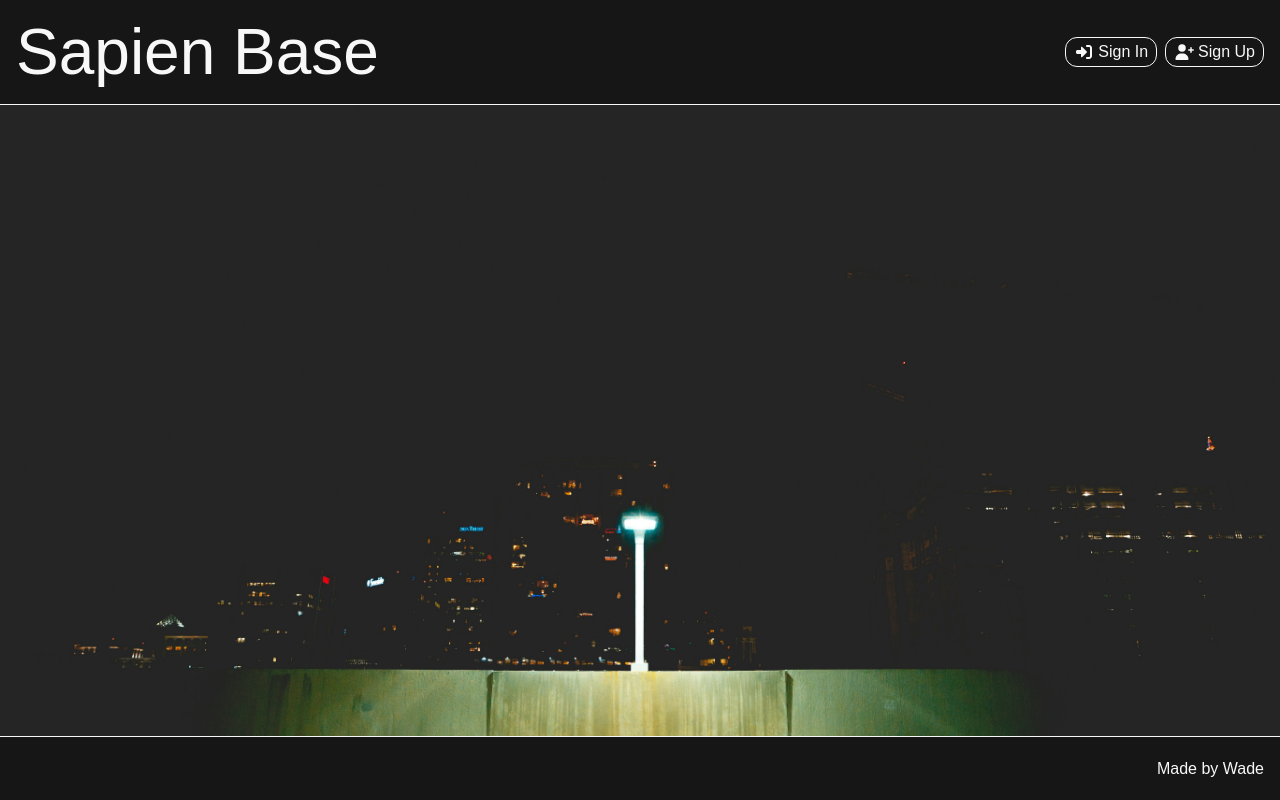
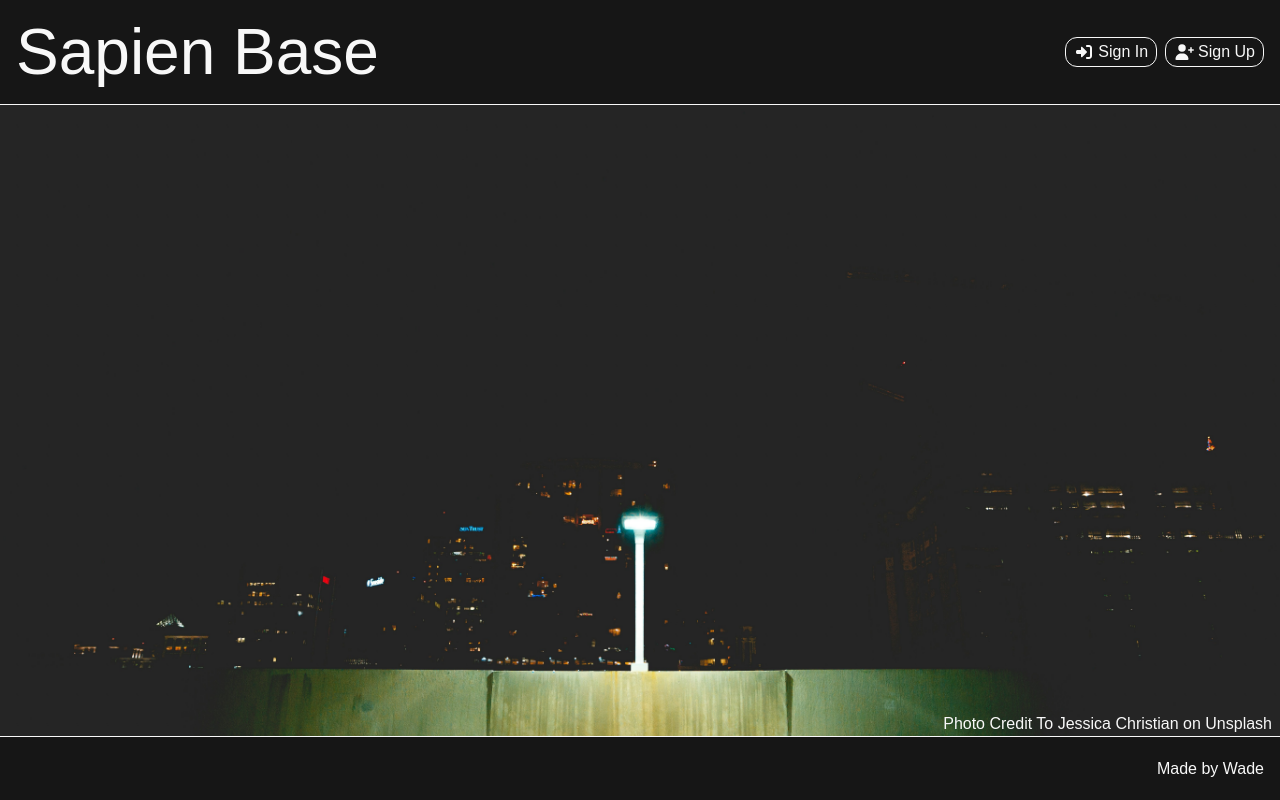
Before and after one commit to wade-levels-up/sapien-base, a Next.js app: page / in a window 1280 px wide. Built offline with nearby package versions, Linux system fonts and the light colour scheme; no server answers; a web font is replaced by a local one.

Commit message:
feat: Add photo splash image credit to homepage

```diff
--- a/src/app/page.tsx
+++ b/src/app/page.tsx
@@ -9,6 +9,16 @@ import Image from "next/image";
 export default function Home() {
   return (
     <div className="relative flex flex-col items-center h-full">
+      <div className="absolute bottom-0 right-0 z-1 mr-2">
+        Photo Credit To{" "}
+        <a href="https://unsplash.com/@lovesquish?utm_content=creditCopyText&utm_medium=referral&utm_source=unsplash">
+          Jessica Christian
+        </a>{" "}
+        on{" "}
+        <a href="https://unsplash.com/photos/an-empty-parking-lot-at-night-with-a-street-light-sI6T-OSRkpo?utm_content=creditCopyText&utm_medium=referral&utm_source=unsplash">
+          Unsplash
+        </a>
+      </div>
       <Image
         src="/jessica-christian-sI6T-OSRkpo-unsplash.jpg"
         alt="Rooftop views in Orlando at night"
```
